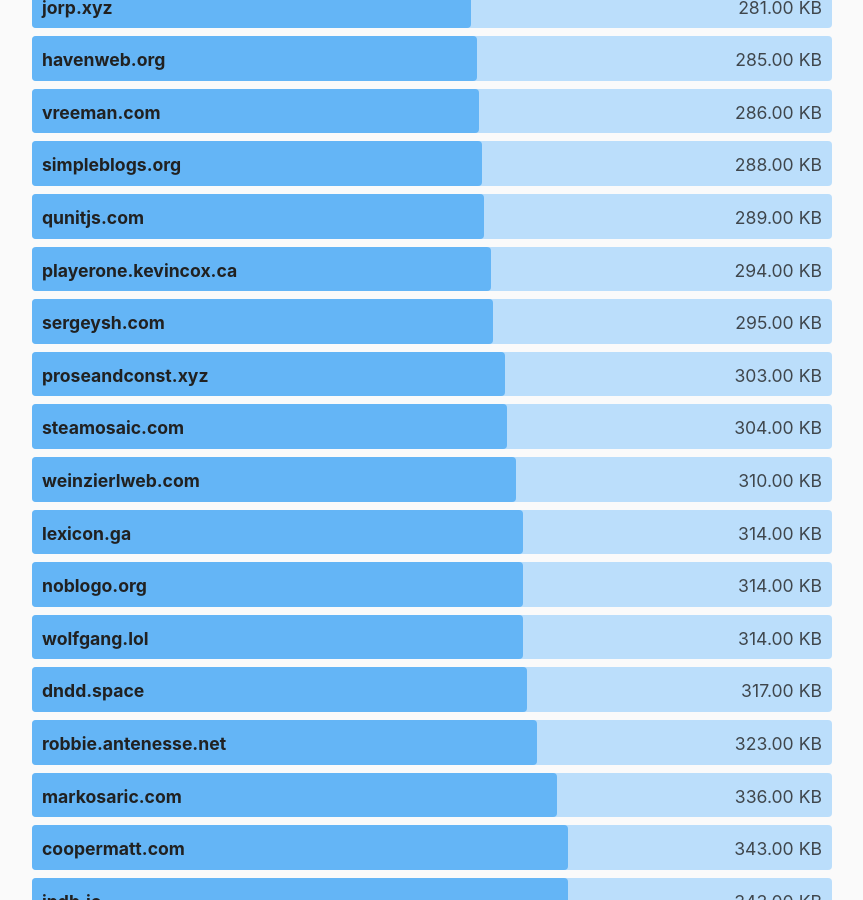
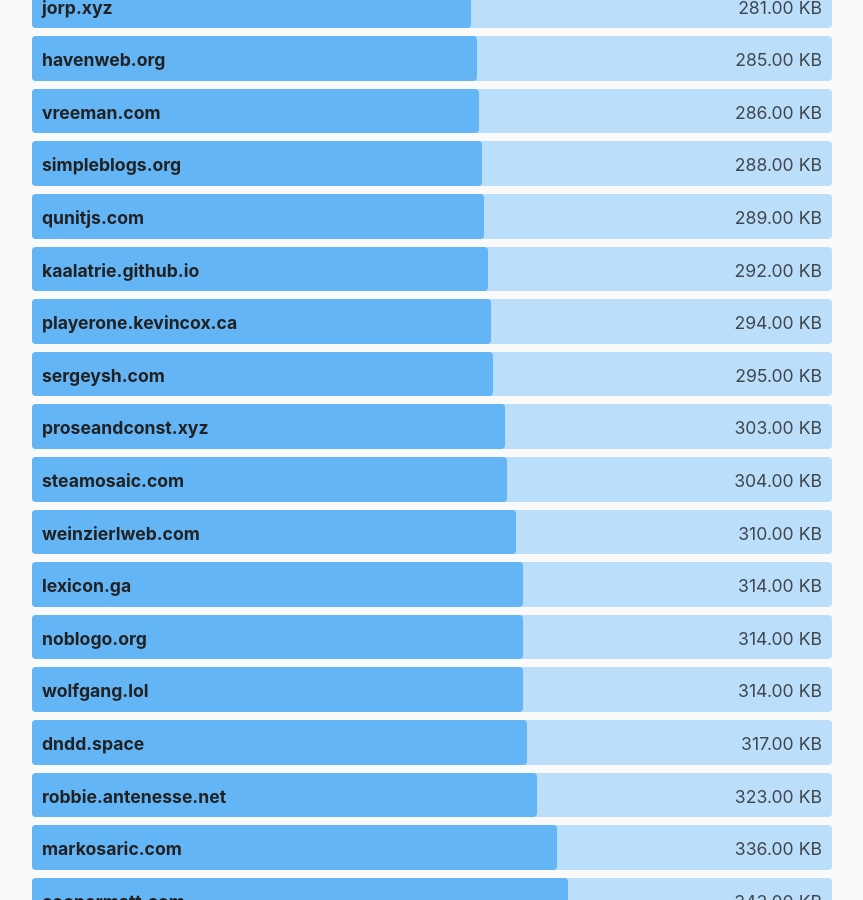
Before and after one commit to kevquirk/512kb.club, a Jekyll site: the page built from index.md, in a window 1280 px wide and 900 px high, scrolled down 14485 px. Shown: the whole window, without its empty margins (208-1071 px from the left). Built offline with Jekyll 4.4.1, drawn with Linux system fonts in a browser that asks for light colours.

Commit message:
include kaalatrie.github.io request
https://gtmetrix.com/reports/kaalatrie.github.io/K1ia0Npm/

```diff
--- a/_data/sites.yml
+++ b/_data/sites.yml
@@ -722,6 +722,11 @@
   url: https://julian.ttm.sh/
   size: 376
   last_checked: 2021-09-04
+
+- domain: kaalatrie.github.io
+  url: https://kaalatrie.github.io/
+  size: 292
+  last_checked: 2021-10-20
 
 - domain: karamoff.dev
   url: https://karamoff.dev/
```
